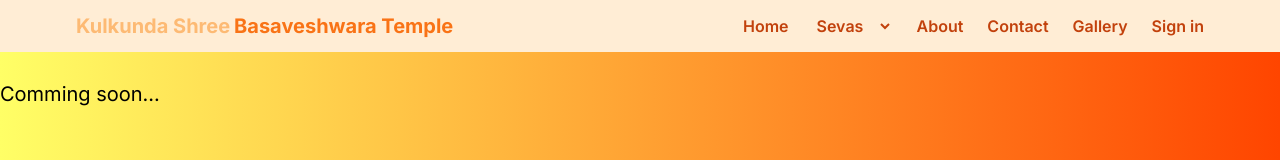
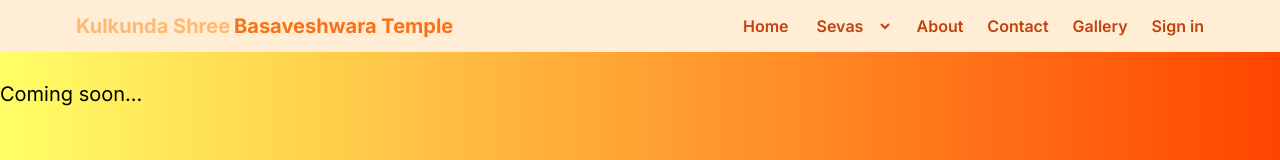
Before and after one commit to VijayendraNayak/kulkunda_front, a Next.js app: page /Pages/advancedseva in a window 1280 px wide. Shown: the top 160 px of the page. Built offline with nearby package versions, Linux system fonts and the light colour scheme.

Commit message:
Advanced booking

```diff
--- a/app/Pages/advancedseva/page.jsx
+++ b/app/Pages/advancedseva/page.jsx
@@ -14,7 +14,7 @@ const page = () => {
   const router = useRouter();
   const dispatch = useDispatch();
   return <div className="pt-20 text-xl">
-    Comming soon...
+    Coming soon...
   </div>;
 };
 
```
